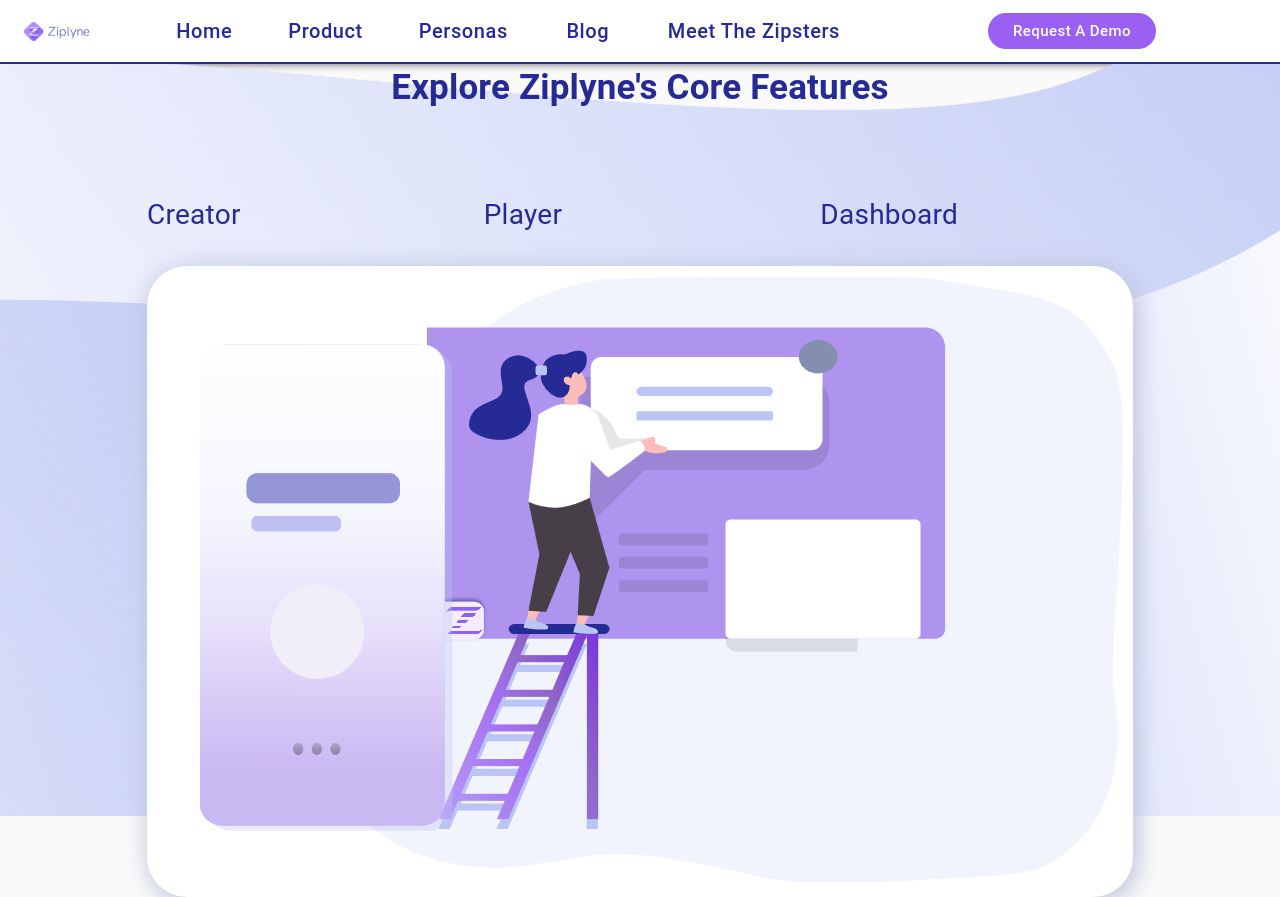
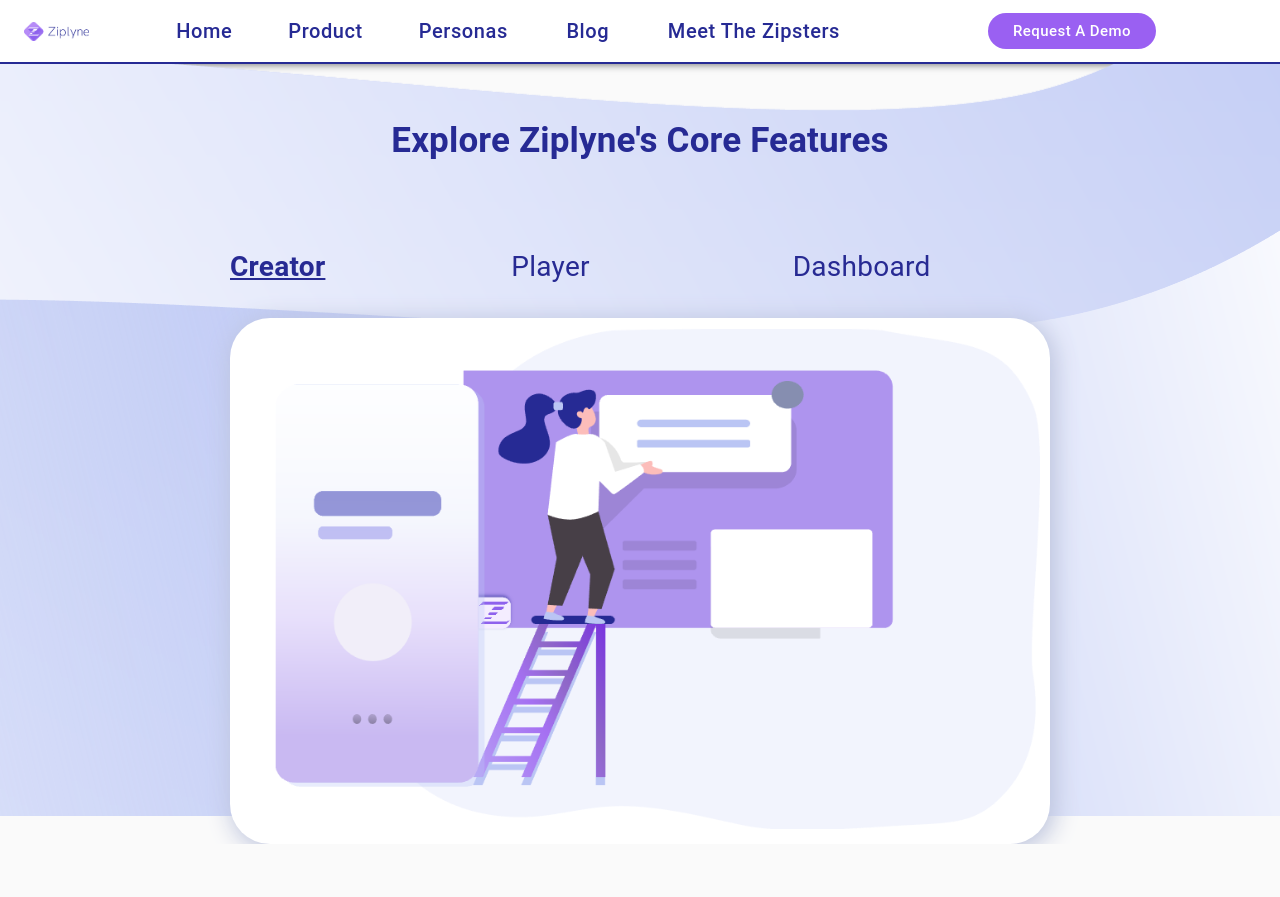
Before and after one commit to SophiMary/Website, a React (Create React App) app: page /Website/product/creator in a window 1280 px wide. After the commit the page ends 844 px from the top, so only its background shows below. Built offline with nearby package versions, Linux system fonts and the light colour scheme.

Commit message:
set fixed width for the images

```diff
--- a/src/Components/Product.js
+++ b/src/Components/Product.js
@@ -126,7 +126,7 @@
 function Product() {
     const [selected, setSelected] = React.useState(true);
     const [secondSelected, setSecondSelected] = React.useState(false);
-    const [creatorSelected, setCreatorSelected] = React.useState(false);
+    const [creatorSelected, setCreatorSelected] = React.useState(true);
     const [playerSelected, setPlayerSelected] = React.useState(false);
     const [dashboardSelected, setDashboardSelected] = React.useState(false);
     const classes = useStyles();
--- a/src/Components/ProductPages.js
+++ b/src/Components/ProductPages.js
@@ -11,7 +11,7 @@
         boxShadow: "3px 4px 25px 2px #BCC3DC"
     },
     tabImages: {
-        width: "auto",
+        width: "800px",
         [theme.breakpoints.down("md")]: {
             width: "700px",
             padding: "5px",
```
Also changed, not shown: 1 other file (tests, documents, lock files or other folders).
